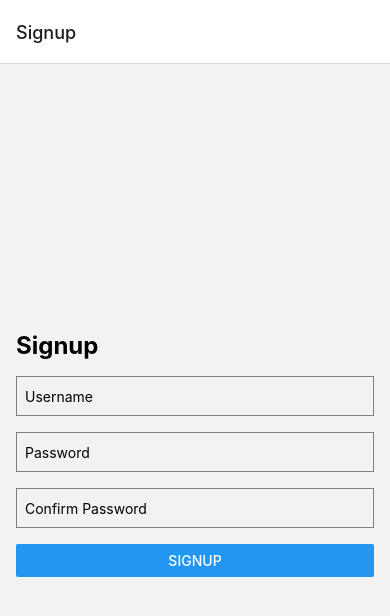
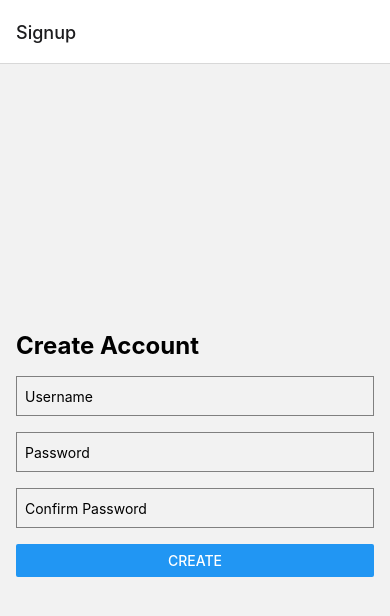
Before and after one commit to Gavaskar0543/react-native, a React Native app in the folder myapp/: screen /Signup in a window 390 px wide. Shown: the top 616 px of the page. Built offline with nearby package versions, Linux system fonts and the light colour scheme.

Commit message:
changed sigup page content

```diff
--- a/myapp/Components/SignupScreen.js
+++ b/myapp/Components/SignupScreen.js
@@ -30,7 +30,7 @@ const SignupScreen = () => {
 
   return (
     <View style={styles.container}>
-      <Text style={styles.title}>Signup</Text>
+      <Text style={styles.title}>Create Account</Text>
       <TextInput
         style={styles.input}
         placeholder="Username"
@@ -51,7 +51,7 @@ const SignupScreen = () => {
         onChangeText={text => setConfirmPassword(text)}
         value={confirmPassword}
       />
-      <Button title="Signup" onPress={handleSignup} />
+      <Button title="Create" onPress={handleSignup} />
     </View>
   );
 };
@@ -66,6 +66,7 @@ const styles = StyleSheet.create({
     fontSize: 24,
     fontWeight: 'bold',
     marginBottom: 16,
+
   },
   input: {
     height: 40,
--- a/myapp/package.json
+++ b/myapp/package.json
@@ -9,6 +9,8 @@
     "web": "expo start --web"
   },
   "dependencies": {
+    "@react-navigation/native": "^6.1.8",
+    "@react-navigation/stack": "^6.3.18",
     "expo": "~49.0.13",
     "expo-status-bar": "~1.6.0",
     "react": "18.2.0",
```
Also changed, not shown: 1 other file (tests, documents, lock files or other folders).
